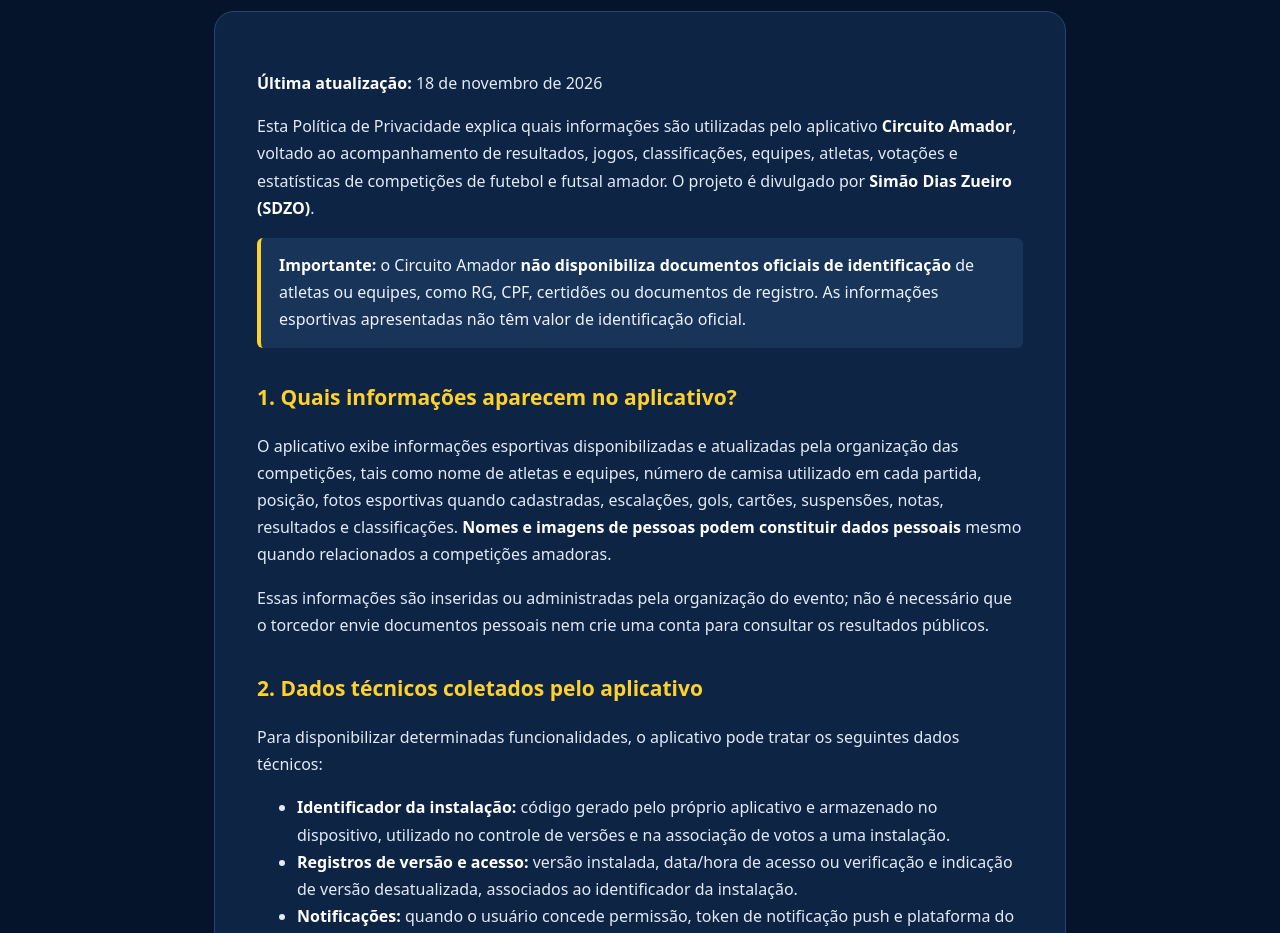
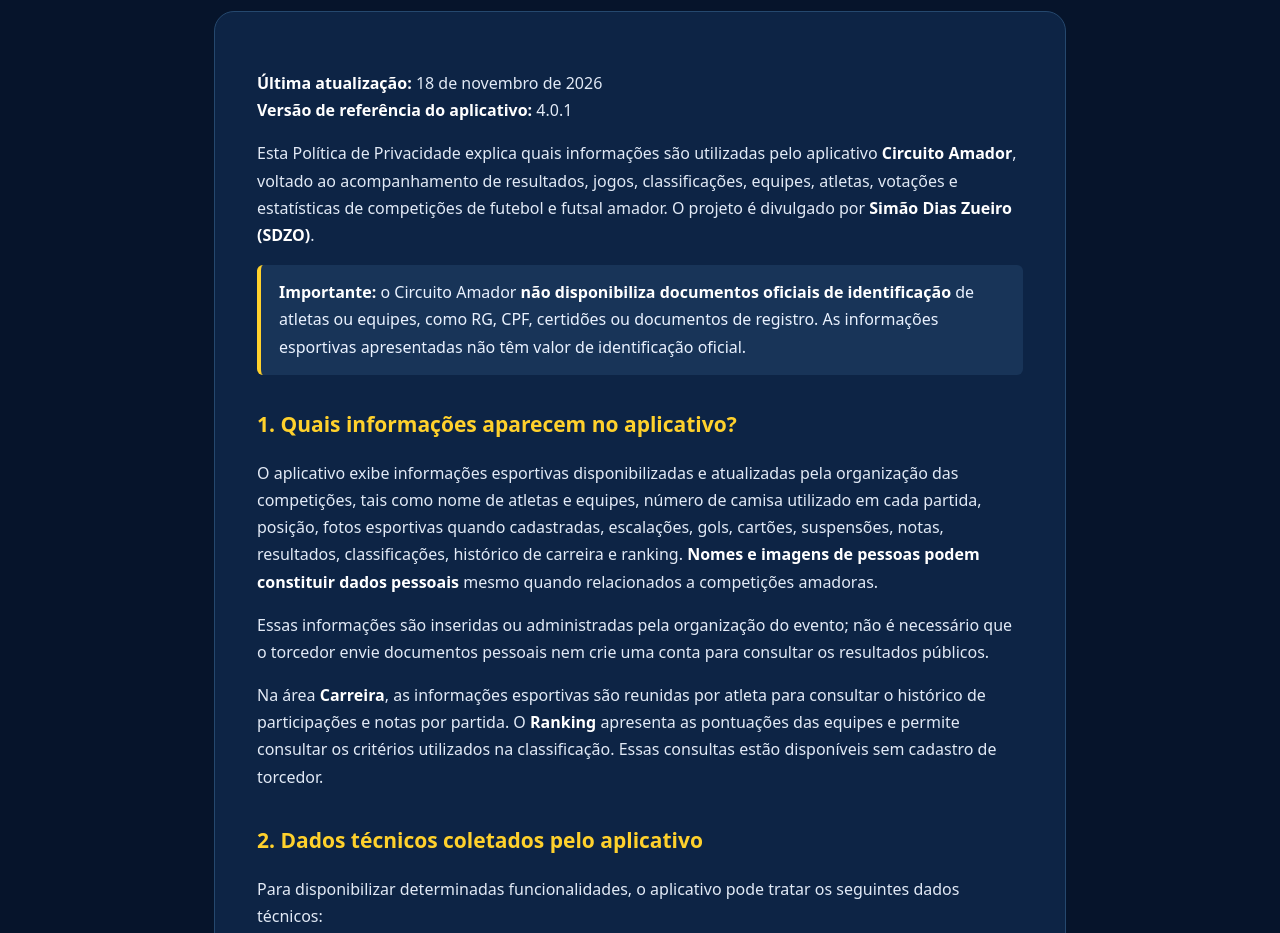
Before and after one commit to circuitoamador/circuito-amador-privacidade, a plain HTML site: page index.html in a window 1280 px wide. Shown: the part 239-1172 px from the top of the page. Drawn offline with Linux system fonts and the light colour scheme.

Commit message:
Atualiza política de privacidade para o Circuito Amador 4.0.1

```diff
--- a/index.html
+++ b/index.html
@@ -1,10 +1,11 @@
 <!doctype html><html lang="pt-BR"><head><meta charset="utf-8"><meta name="viewport" content="width=device-width,initial-scale=1"><meta name="description" content="Política de Privacidade do aplicativo Circuito Amador"><title>Política de Privacidade | Circuito Amador</title><style>:root{font-family:system-ui,-apple-system,Segoe UI,Arial,sans-serif;color:#eaf2ff;background:#06142b}*{box-sizing:border-box}body{margin:0;line-height:1.7}header{background:#081d40 url('banner.png') center/cover no-repeat;min-height:230px;display:flex;align-items:end}header div{width:100%;padding:50px max(20px,calc((100vw - 850px)/2));background:linear-gradient(transparent,#06142b)}h1{font-size:clamp(30px,5vw,44px);line-height:1.2;margin:0}header p{color:#ffcf24;font-weight:700;margin:8px 0}main{max-width:900px;margin:auto;padding:20px 24px 65px}article{background:#0d2445;border:1px solid #25486e;border-radius:20px;padding:clamp(20px,4vw,42px)}h2{color:#ffd12c;font-size:21px;margin-top:32px}p,li{color:#e2eaf6}a{color:#ffdb58}small,footer{color:#a8bcd4}.notice{border-left:4px solid #ffd12c;background:#183458;padding:14px 18px;border-radius:6px}footer{text-align:center;padding:24px}strong{color:#fff}@media(max-width:600px){header{min-height:180px}main{padding:10px 12px 40px}}</style></head><body><header><div><p>CIRCUITO AMADOR · FUTEBOL E FUTSAL</p><h1>Política de Privacidade</h1></div></header><main><article>
-<p><strong>Última atualização:</strong> 18 de novembro de 2026</p>
+<p><strong>Última atualização:</strong> 18 de novembro de 2026<br><strong>Versão de referência do aplicativo:</strong> 4.0.1</p>
 <p>Esta Política de Privacidade explica quais informações são utilizadas pelo aplicativo <strong>Circuito Amador</strong>, voltado ao acompanhamento de resultados, jogos, classificações, equipes, atletas, votações e estatísticas de competições de futebol e futsal amador. O projeto é divulgado por <strong>Simão Dias Zueiro (SDZO)</strong>.</p>
 <div class="notice"><strong>Importante:</strong> o Circuito Amador <strong>não disponibiliza documentos oficiais de identificação</strong> de atletas ou equipes, como RG, CPF, certidões ou documentos de registro. As informações esportivas apresentadas não têm valor de identificação oficial.</div>
 <h2>1. Quais informações aparecem no aplicativo?</h2>
-<p>O aplicativo exibe informações esportivas disponibilizadas e atualizadas pela organização das competições, tais como nome de atletas e equipes, número de camisa utilizado em cada partida, posição, fotos esportivas quando cadastradas, escalações, gols, cartões, suspensões, notas, resultados e classificações. <strong>Nomes e imagens de pessoas podem constituir dados pessoais</strong> mesmo quando relacionados a competições amadoras.</p>
+<p>O aplicativo exibe informações esportivas disponibilizadas e atualizadas pela organização das competições, tais como nome de atletas e equipes, número de camisa utilizado em cada partida, posição, fotos esportivas quando cadastradas, escalações, gols, cartões, suspensões, notas, resultados, classificações, histórico de carreira e ranking. <strong>Nomes e imagens de pessoas podem constituir dados pessoais</strong> mesmo quando relacionados a competições amadoras.</p>
 <p>Essas informações são inseridas ou administradas pela organização do evento; não é necessário que o torcedor envie documentos pessoais nem crie uma conta para consultar os resultados públicos.</p>
+<p>Na área <strong>Carreira</strong>, as informações esportivas são reunidas por atleta para consultar o histórico de participações e notas por partida. O <strong>Ranking</strong> apresenta as pontuações das equipes e permite consultar os critérios utilizados na classificação. Essas consultas estão disponíveis sem cadastro de torcedor.</p>
 <h2>2. Dados técnicos coletados pelo aplicativo</h2>
 <p>Para disponibilizar determinadas funcionalidades, o aplicativo pode tratar os seguintes dados técnicos:</p>
 <ul>
@@ -19,7 +20,7 @@
 <p>Algumas preferências, como tema visual, preferências de notificações, escolhas de partidas a ignorar e registros locais de votos, podem ser armazenadas no próprio dispositivo para manter a experiência de uso. Essas preferências locais não significam, por si só, que todas elas sejam transmitidas ao servidor.</p>
 <h2>4. Para quais finalidades utilizamos os dados?</h2>
 <ul>
-<li>Exibir e manter atualizados jogos, resultados e estatísticas de futebol e futsal amador.</li>
+<li>Exibir e manter atualizados jogos, resultados, históricos de atletas, rankings e estatísticas de futebol e futsal amador.</li>
 <li>Permitir votações esportivas, contabilizar escolhas e limitar participações repetidas por instalação.</li>
 <li>Verificar versões do aplicativo e apresentar avisos sobre atualizações.</li>
 <li>Enviar notificações sobre partidas, resultados e comunicados, quando autorizadas pelo usuário.</li>
```
